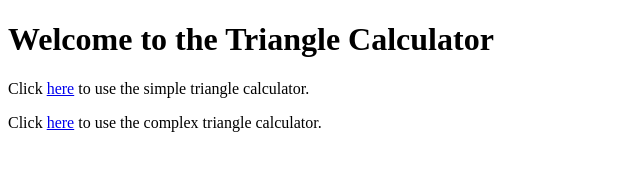
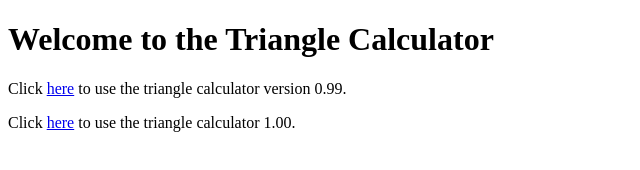
Before and after one commit to jinggegan/Craftsman, a plain HTML site: page index.html in a window 1280 px wide. Shown: the whole page, without its empty margins (0-640 px from the left). Drawn offline with Linux system fonts and the light colour scheme.

Commit message:
Update index.html

```diff
--- a/index.html
+++ b/index.html
@@ -7,7 +7,7 @@
 </head>
 <body>
     <h1>Welcome to the Triangle Calculator</h1>
-    <p>Click <a href="triangle_s.html">here</a> to use the simple triangle calculator.</p>
-    <p>Click <a href="triangle_co.html">here</a> to use the complex triangle calculator.</p>
+    <p>Click <a href="triangle_s.html">here</a> to use the triangle calculator version 0.99.</p>
+    <p>Click <a href="triangle_co.html">here</a> to use the triangle calculator 1.00.</p>
 </body>
 </html>
```
